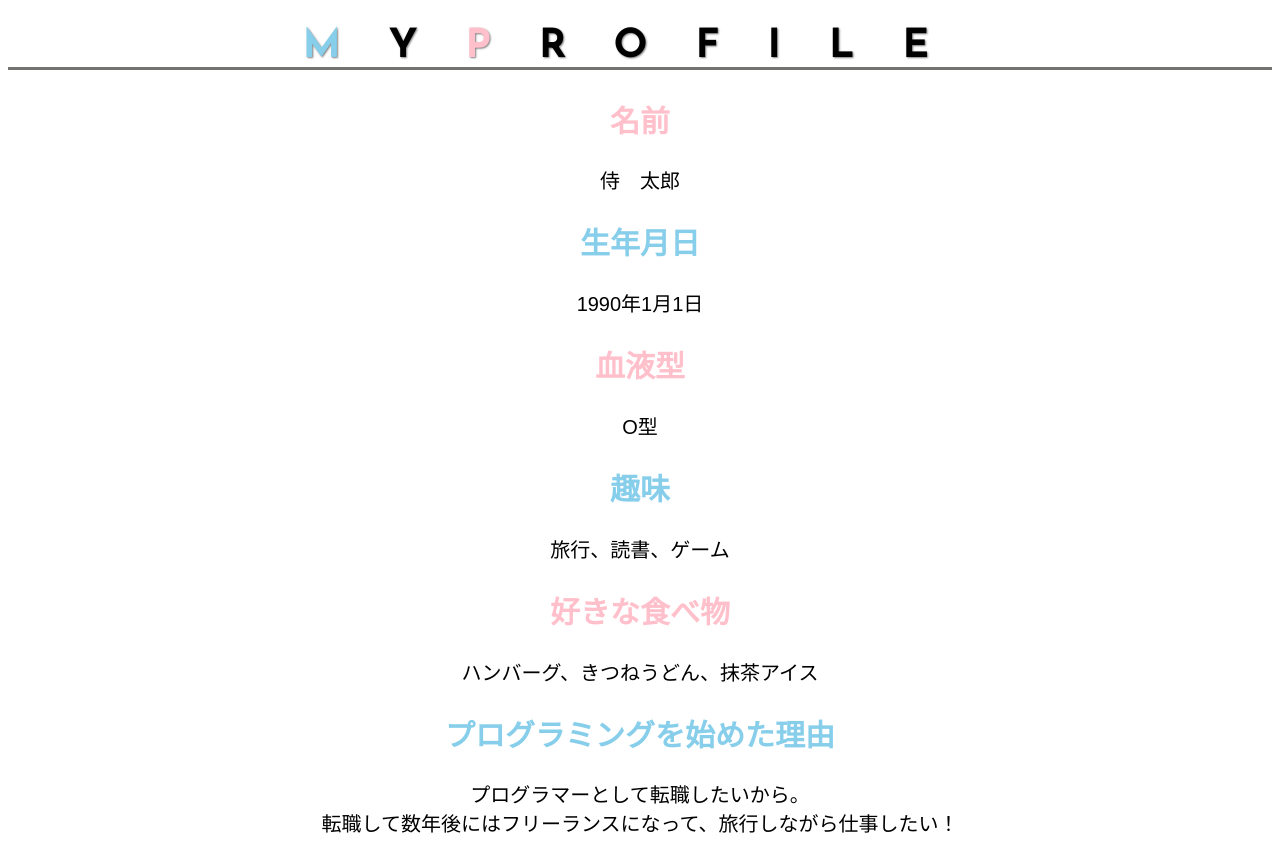
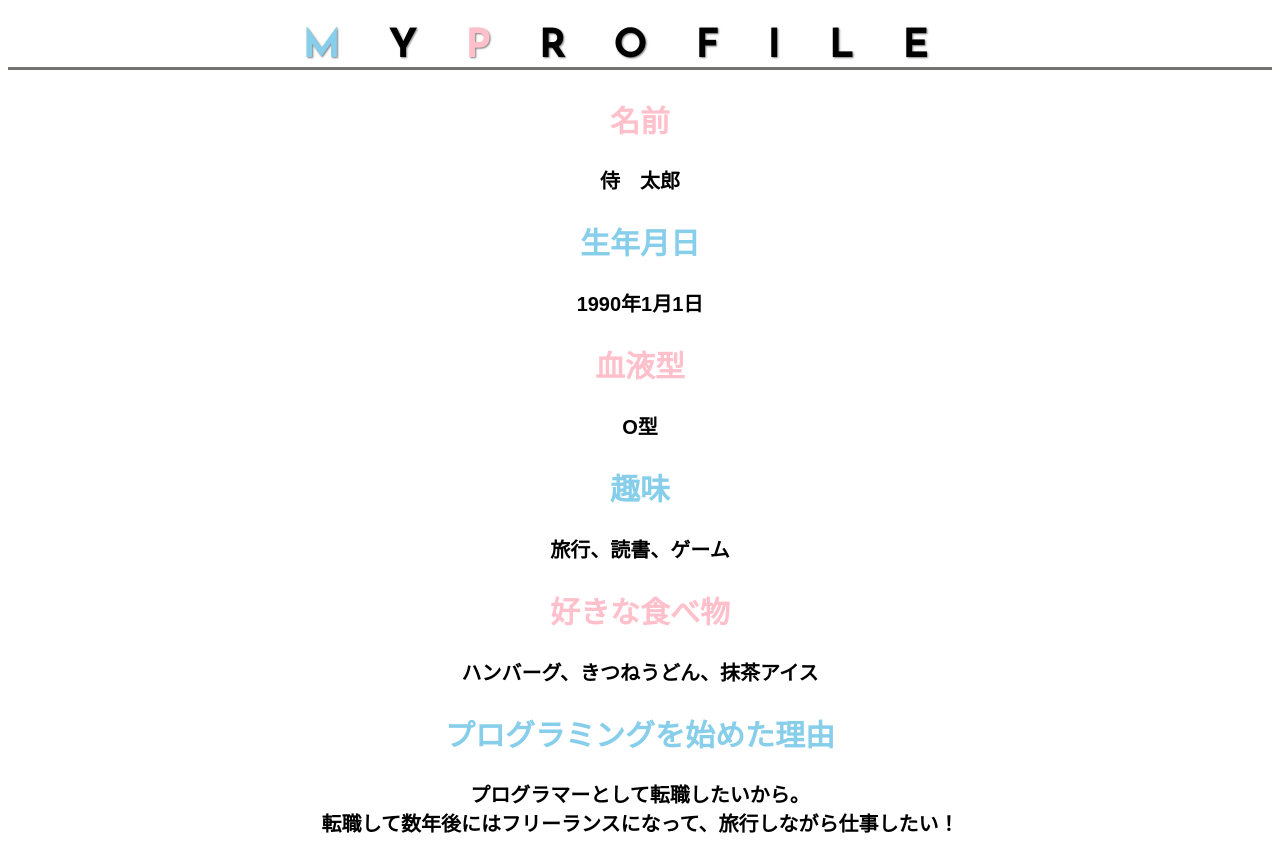
Before and after one commit to Pinorm/html-css-basic-kadai, a plain HTML site: page kadai_015/kadai_015.html in a window 1280 px wide. Drawn offline with Linux system fonts and the light colour scheme.

Commit message:
Update style.css

```diff
--- a/kadai_015/style.css
+++ b/kadai_015/style.css
@@ -18,3 +18,6 @@ h1{
 .pink{
   color: rgb(255, 192, 203) ;
 }
+body p {
+  font-weight: bold;
+}
```
